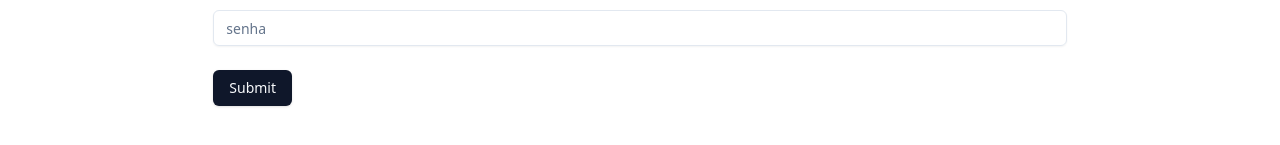
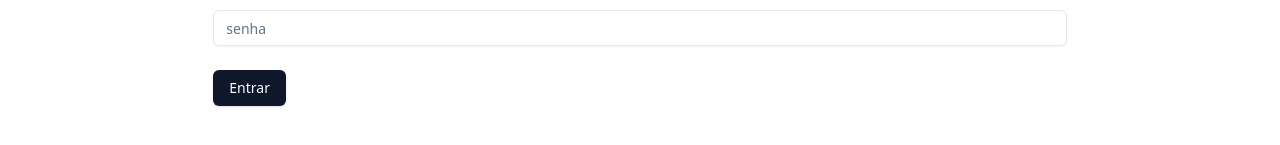
Before and after one commit to NatanBatista/perfumaria-next, a Next.js app: page /auth/signin in a window 1280 px wide. Shown: the part 223-368 px from the top of the page. Built offline with nearby package versions, Linux system fonts and the light colour scheme.

Commit message:
feat: Botão de carregamento

```diff
--- a/app/auth/signin/page.tsx
+++ b/app/auth/signin/page.tsx
@@ -6,6 +6,8 @@ import { useForm } from "react-hook-form"
 import { z } from "zod"
 
 import { Button } from "@/components/ui/button"
+import { ReloadIcon } from "@radix-ui/react-icons"
+
 import {
     Form,
     FormControl,
@@ -28,7 +30,7 @@ const FormSchema = z.object({
 })
 
 const SignIn = () => {
-    const { signIn } = useContext(AuthContext)
+    const { signIn, isLoading } = useContext(AuthContext)
 
     const form = useForm<z.infer<typeof FormSchema>>({
         resolver: zodResolver(FormSchema),
@@ -69,14 +71,24 @@ const SignIn = () => {
                             <FormItem>
                                 <FormLabel>Senha</FormLabel>
                                 <FormControl>
-                                    <Input placeholder="senha" {...field} />
+                                    <Input type="password" placeholder="senha" {...field} />
                                 </FormControl>
                                 <FormMessage />
                             </FormItem>
 
                         )}
                     />
-                    <Button type="submit">Submit</Button>
+                    {isLoading ? (
+                        <Button >
+                            <ReloadIcon className="mr-2 h-4 w-4 animate-spin" />
+                            Entrando...
+                        </Button>
+                    ) :
+                        (
+                            <Button type="submit">
+                                Entrar
+                            </Button>
+                        )}
                 </form>
             </Form>
         </div>
```
